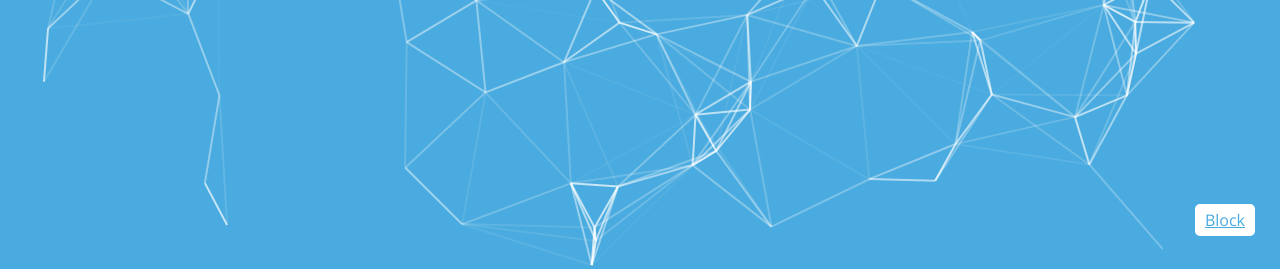
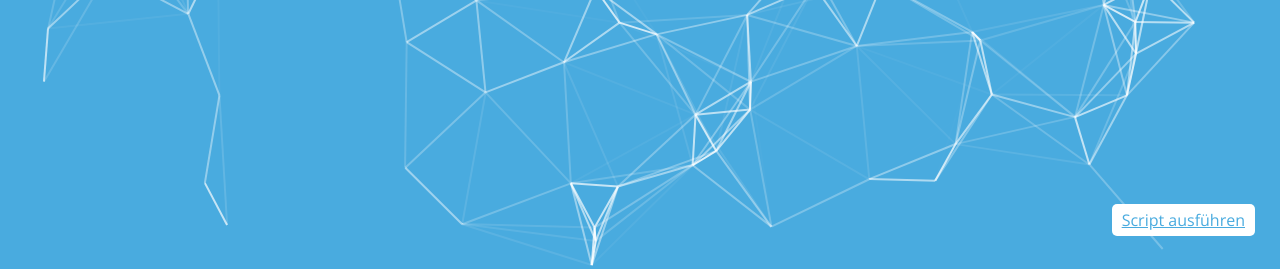
Before and after one commit to dfrechdev/async-await-start-page, a website: page app/index.html in a window 1280 px wide. Shown: the part 539-808 px from the top of the page. Drawn offline with nearby package versions, Linux system fonts and the light colour scheme; files whose address does not match are found by name.

Commit message:
Changed blocking button description

```diff
--- a/app/index.html
+++ b/app/index.html
@@ -21,7 +21,9 @@
             <h1 id="title">async/await</h1>
         </div>
         <div>
-            <a id="block-me-btn" href="/" onclick="javascript:while(1===1) null;">Block</a>
+            <a id="block-me-btn" href="/" onclick="javascript:while(1===1) null;"
+                >Script ausführen</a
+            >
         </div>
         <script src="static/particles.min.js"></script>
         <script src="particles.js"></script>
```
